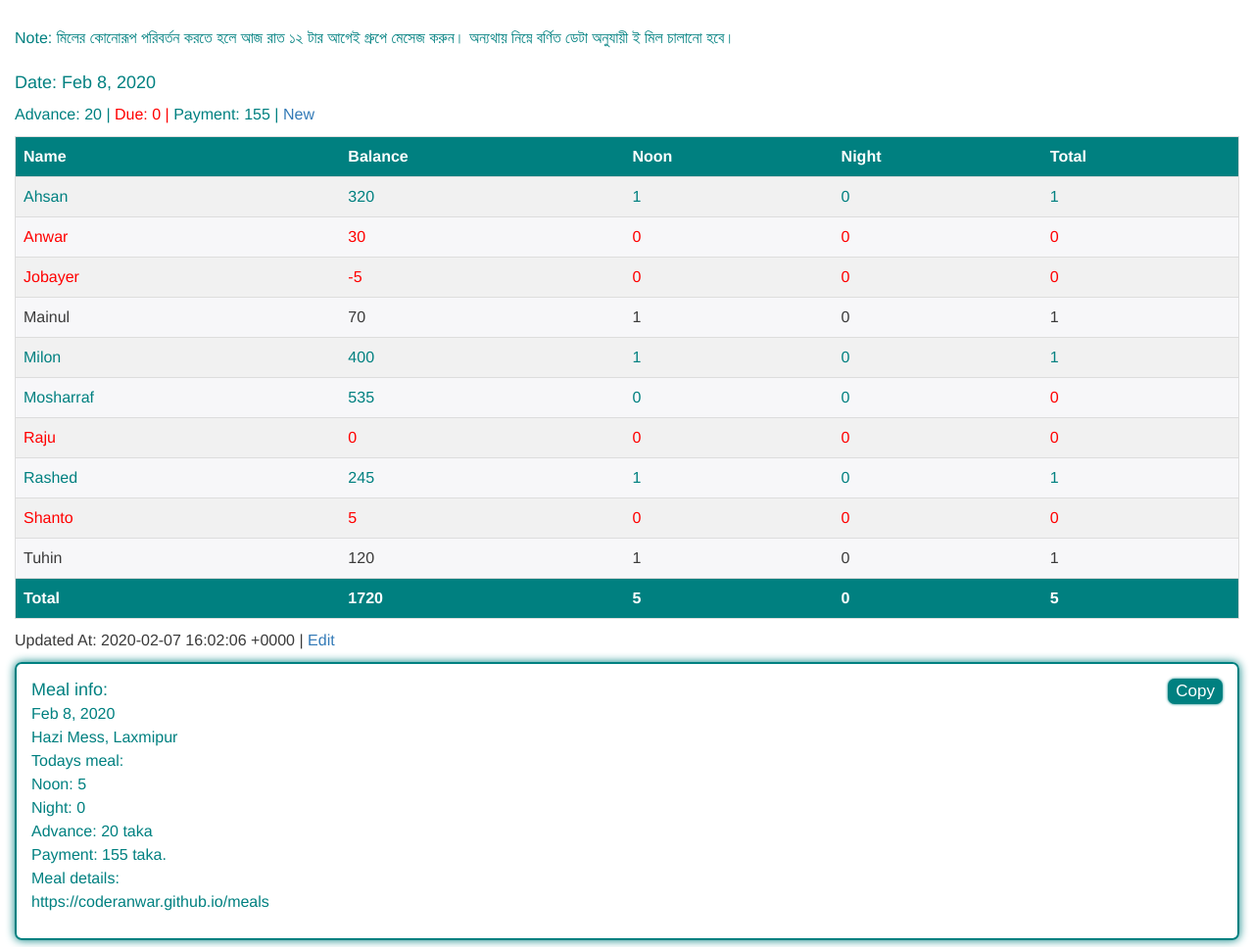
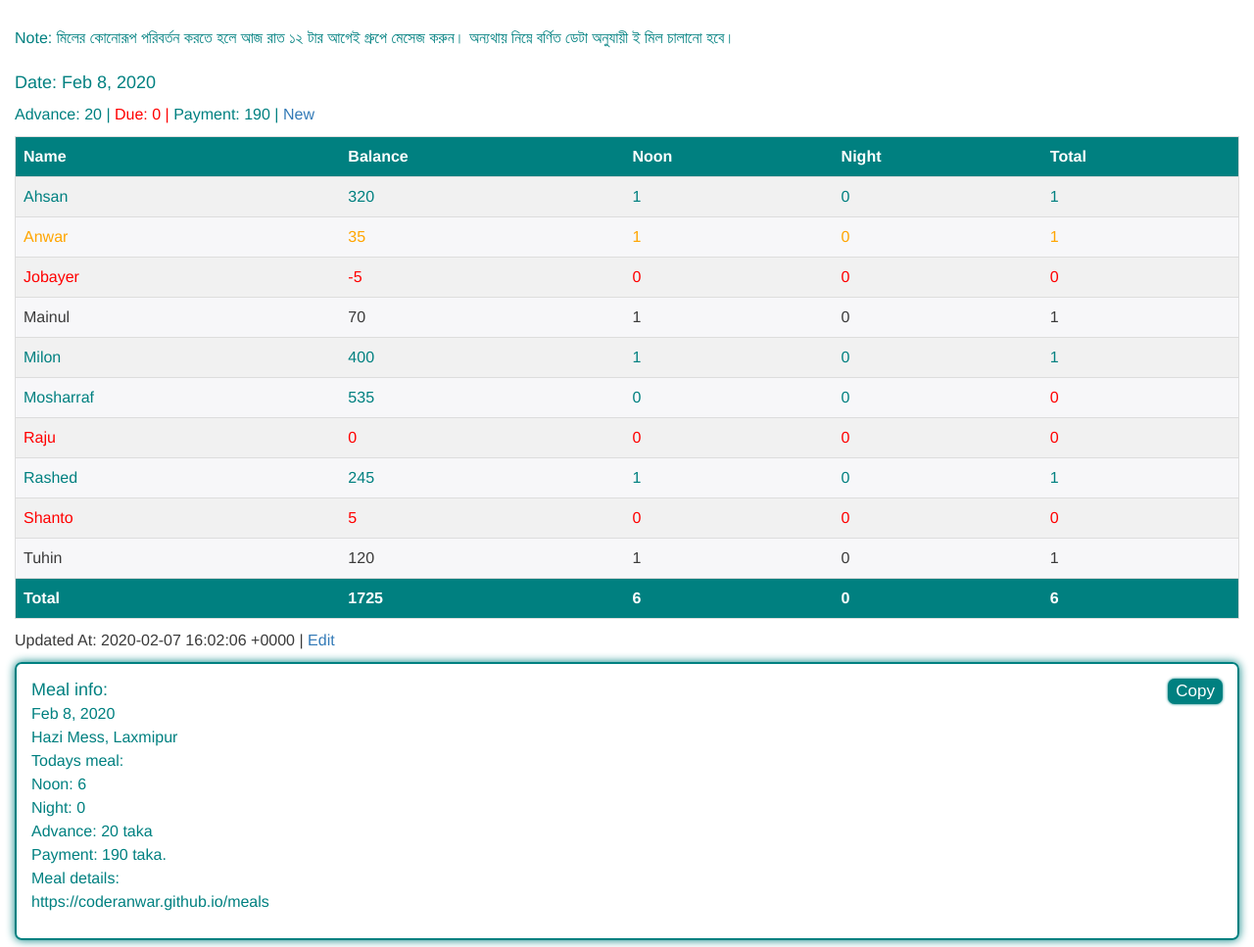
Before and after one commit to coderanwar/meals, a Jekyll site: the page built from index.html, in a window 1280 px wide and 1400 px high. Shown: the part 197-1164 px from the top of the window at 98% size. Built offline with Jekyll 4.4.1, drawn with Linux system fonts in a browser that asks for light colours.

Commit message:
Update meals.yml

```diff
--- a/_data/meals.yml
+++ b/_data/meals.yml
@@ -9,8 +9,8 @@
       Noon: 1
       Night: 0
     - Name: "Anwar"
-      Balance: 30
-      Noon: 0
+      Balance: 35
+      Noon: 1
       Night: 0
     - Name: "Jobayer"
       Balance: -5
```
